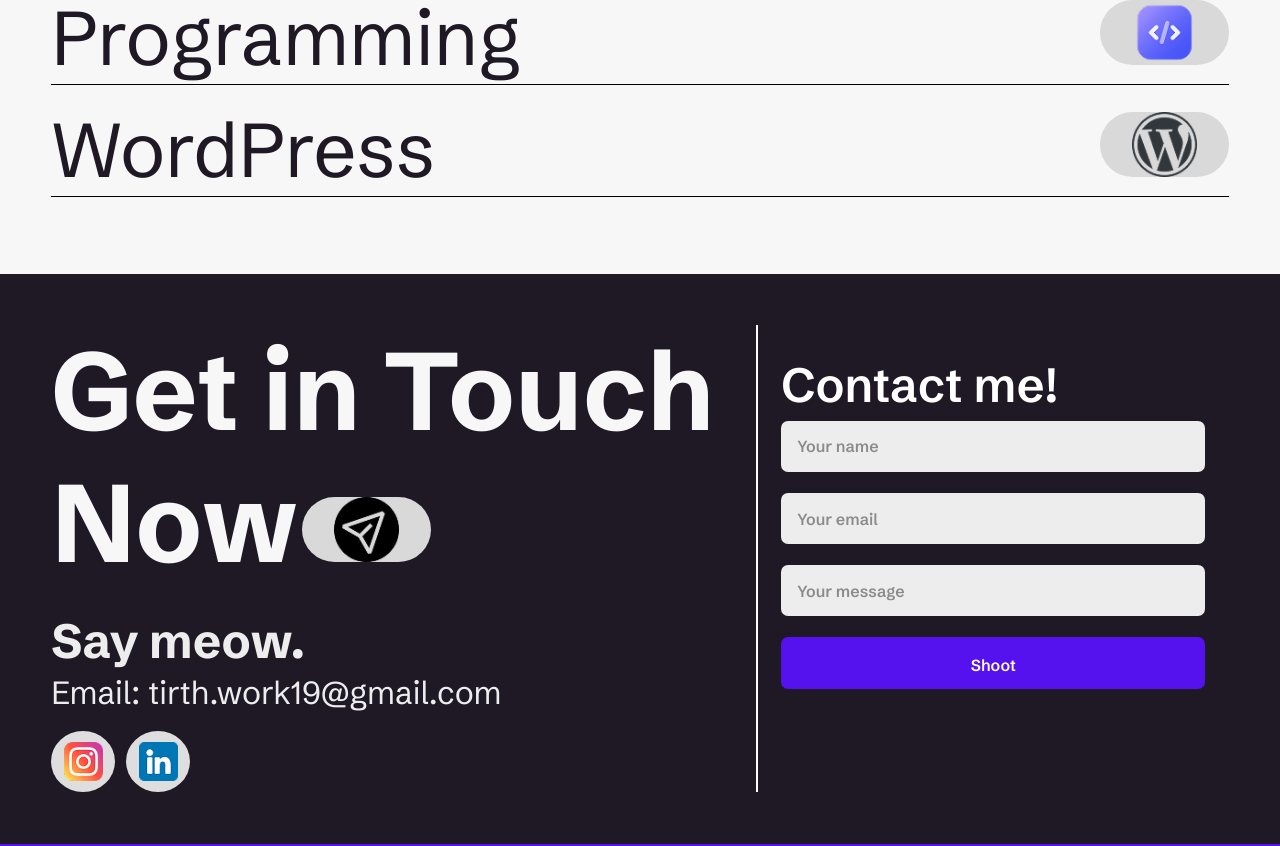
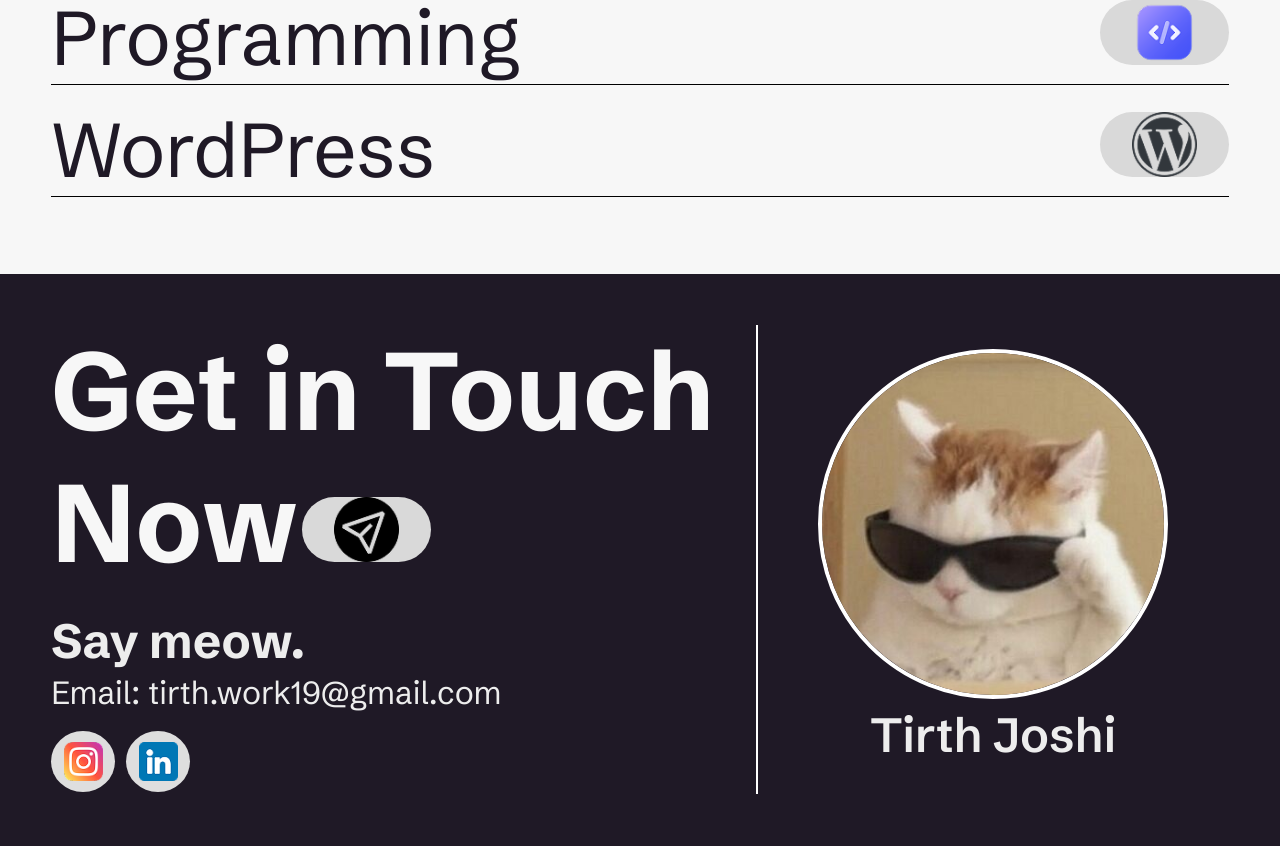
Before and after one commit to TirthJoshi19/cattofolio, a Next.js app: page / in a window 1280 px wide. Shown: the part 2949-3795 px from the top of the page. Built offline with nearby package versions, Linux system fonts and the light colour scheme.

Commit message:
contact change

```diff
--- a/src/app/components/Contact/Contact.jsx
+++ b/src/app/components/Contact/Contact.jsx
@@ -3,6 +3,8 @@ import { ContactHeading, FormHeading, SubHead } from '@/app/utils/headings'
 import styles from './Contact.module.css'
 import Socials from '@/app/utils/socials'
 import { useForm } from 'react-hook-form'
+import Image from 'next/image'
+import { width } from '@mui/system'
 
 
 const Contact = () => {
@@ -15,8 +17,9 @@ const Contact = () => {
         <Socials />
       </div>
       <div className={styles.contactformdiv}>
-      <FormHeading />
-      <Form />
+      {/* <FormHeading />
+      <Form /> */}
+      <Cattoprofile />
       </div>
     </div>
   )
@@ -51,5 +54,14 @@ const Form = ()=> {
     )
 }
 
+const Cattoprofile = ()=> {
+  return (
+    <div className="text-center">
+      <Image src={'/assets/s.jpg'} width={350} height={350} alt='coolcat' className='rounded-full border-4 border-white'/>
+      <h2>Tirth Joshi</h2>
+    </div>
+  )
+}
+
 
 export default Contact
--- a/src/app/components/Contact/Contact.module.css
+++ b/src/app/components/Contact/Contact.module.css
@@ -53,6 +53,13 @@
     padding: 2%;
     font-weight: 600;
     text-align: left;
+    display: flex;
+    justify-content: center;
+    align-items: center;
+}
+
+.contactformdiv image {
+
 }
 
 .contactmain h2 {
@@ -74,7 +81,7 @@
     }
 
     .contactformdiv {
-        width: 60%;
+        width: 100%;
     }
 }
 
```
Also changed, not shown: public/assets/s.jpg (added).
